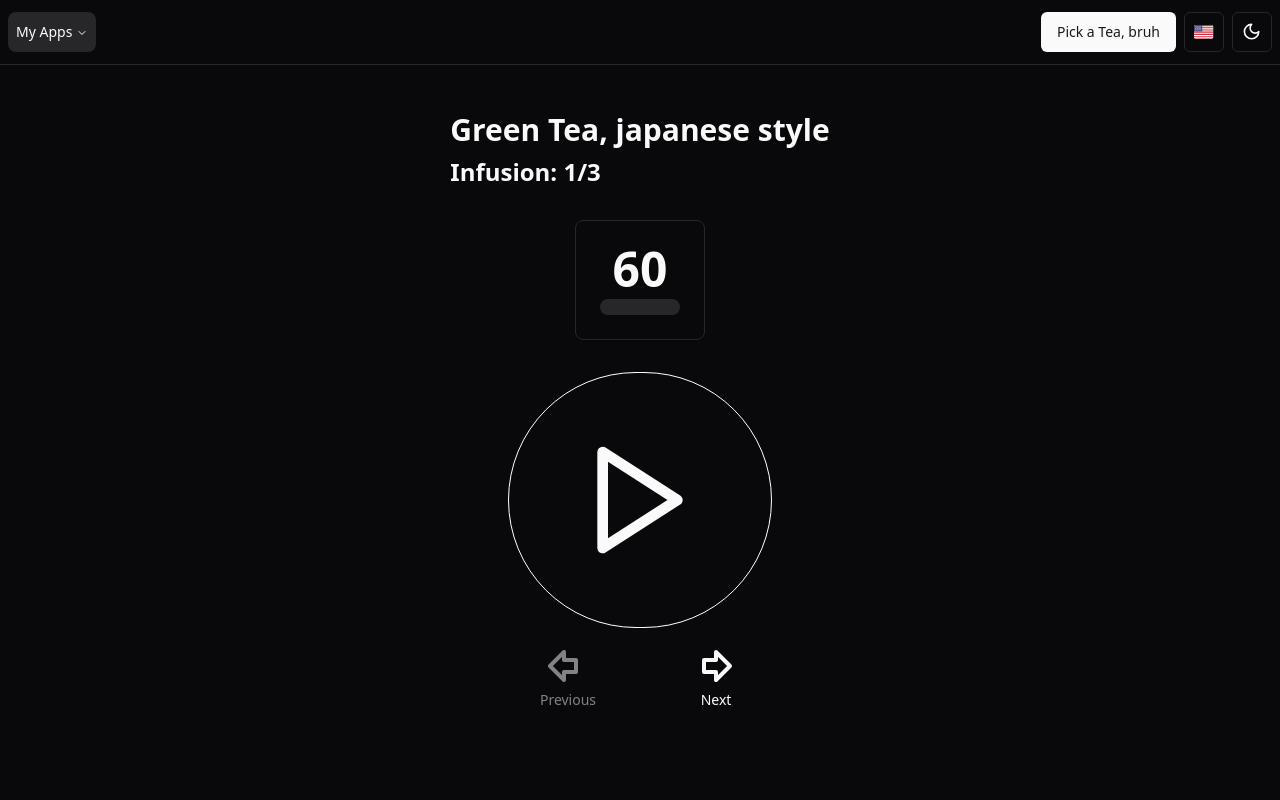
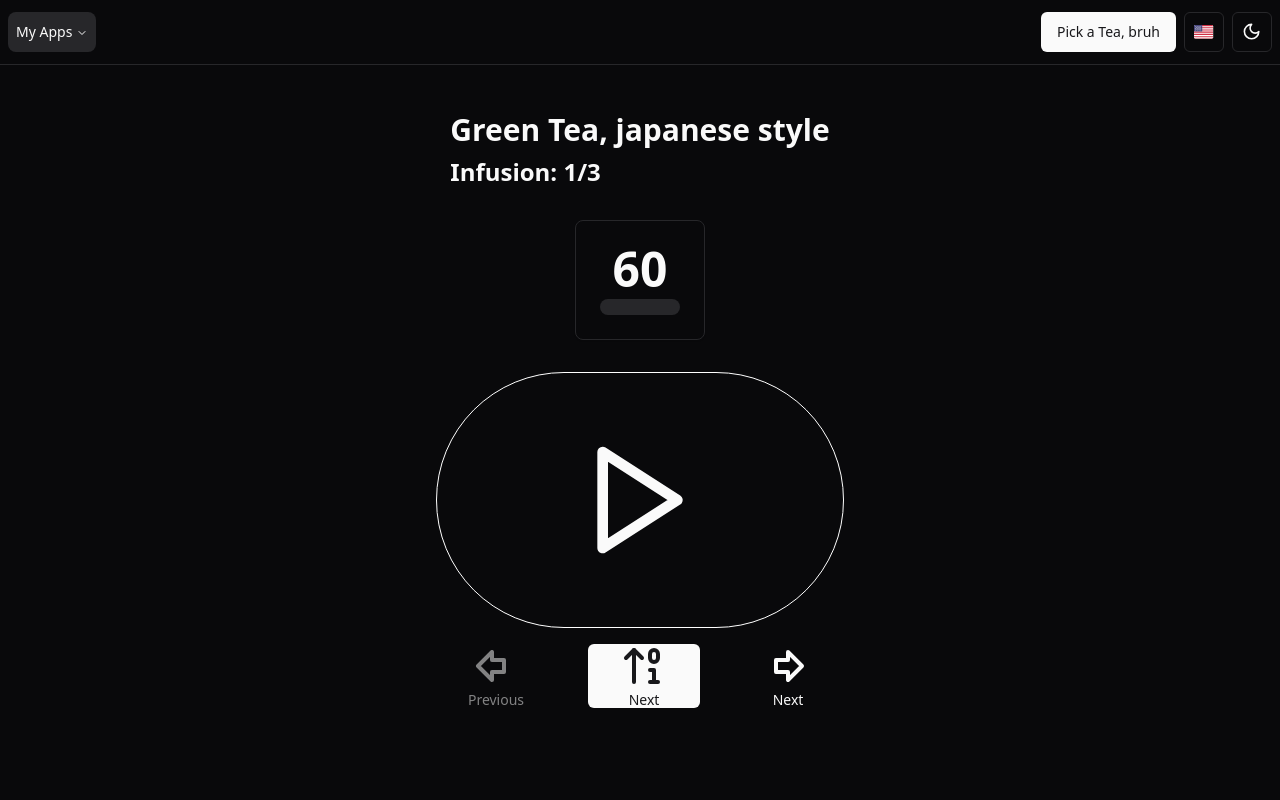
Before and after one commit to KyrillGobber/teaBruh, a React (Vite) app: page / in a window 1280 px wide. Shown: the top 800 px of the page. Built offline with nearby package versions, Linux system fonts and the light colour scheme.

Commit message:
feat: first stuff for timer hook

```diff
--- a/src/components/organisms/MainContent.tsx
+++ b/src/components/organisms/MainContent.tsx
@@ -1,33 +1,42 @@
-import { toast } from "sonner";
-import { Button } from "../ui/button";
-import { Card, CardHeader } from "../ui/card";
-import { ArrowBigLeft, ArrowBigRight, ArrowLeftFromLine, Pause, Play } from "lucide-react";
-import { useEffect, useMemo, useRef, useState } from "react";
-import { teas } from "@/lib/constants";
-import { Progress } from "../ui/progress";
-import { useTeaStore } from "@/lib/stores/TeaStore";
-import { TeaInfo } from "../molecules/TeaInfo";
-import audio from "@/assets/yay.mp3";
+import { toast } from 'sonner';
+import { Button } from '../ui/button';
+import { Card, CardHeader } from '../ui/card';
+import {
+    ArrowBigLeft,
+    ArrowBigRight,
+    ArrowLeftFromLine,
+    ArrowUp01,
+    Pause,
+    Play,
+} from 'lucide-react';
+import { useEffect, useMemo, useRef, useState } from 'react';
+import { teas } from '@/lib/constants';
+import { Progress } from '../ui/progress';
+import { useTeaStore } from '@/lib/stores/TeaStore';
+import { TeaInfo } from '../molecules/TeaInfo';
+import audio from '@/assets/yay.mp3';
 import { useTranslation } from 'react-i18next';
+import useTimer from '@/lib/hooks/useTimer';
 
 const getIcon = (timerState: TimerState, isLastInfusion: boolean) => {
     switch (timerState) {
-        case "running":
+        case 'running':
             return <Pause size={128} />;
-        case "stopped":
+        case 'stopped':
             if (isLastInfusion) return <ArrowLeftFromLine size={128} />;
             return <Play size={128} />;
     }
 };
 
-type TimerState = "running" | "stopped";
+type TimerState = 'running' | 'stopped';
 
 const SECOND = 1000;
 
 export const MainContent = () => {
+    const { startTimer, clearTimer } = useTimer();
     const { t } = useTranslation();
     const tea = useTeaStore((state) => state.tea);
-    const [timerState, setTimerState] = useState<TimerState>("stopped");
+    const [timerState, setTimerState] = useState<TimerState>('stopped');
     const [progress, setProgress] = useState(0);
     const [currentInfusion, setCurrentInfusion] = useState(1);
     const [currentTime, setCurrentTime] = useState(
@@ -44,27 +53,26 @@ export const MainContent = () => {
             setIsLastInfusion(false);
             return;
         }
-        if (timerState === "stopped") {
+        if (timerState === 'stopped') {
             if (currentTime === 0) {
                 setCurrentInfusion(currentInfusion + 1);
             }
-            setTimerState("running");
-        }
-        else {
-            setTimerState("stopped");
+            setTimerState('running');
+        } else {
+            setTimerState('stopped');
             timerIdRef.current && clearInterval(timerIdRef.current);
         }
     };
 
     useEffect(() => {
-        if (timerState === "running") {
+        if (timerState === 'running') {
             const timerId = setInterval(() => {
-                setProgress(progress => progress + fractionRef.current);
-                setCurrentTime(currentTime => currentTime - 1);
+                setProgress((progress) => progress + fractionRef.current);
+                setCurrentTime((currentTime) => currentTime - 1);
             }, SECOND);
             timerIdRef.current = timerId;
         }
-        if (timerState === "stopped") {
+        if (timerState === 'stopped') {
             timerIdRef.current && clearInterval(timerIdRef.current);
         }
     }, [timerState]);
@@ -82,9 +90,12 @@ export const MainContent = () => {
     useEffect(() => {
         if (currentTime === 0) {
             audioRef.current.play();
-            toast.success(`INFUSION ${currentInfusion} DONE, ENJOYY`, getAlertContent());
+            toast.success(
+                `INFUSION ${currentInfusion} DONE, ENJOYY`,
+                getAlertContent()
+            );
             timerIdRef.current && clearInterval(timerIdRef.current);
-            setTimerState("stopped");
+            setTimerState('stopped');
         }
     }, [currentTime]);
 
@@ -109,7 +120,7 @@ export const MainContent = () => {
     useMemo(() => {
         if (currentInfusion === tea.infusions.length && currentTime === 0) {
             setIsLastInfusion(true);
-        };
+        }
     }, [currentInfusion, tea.infusions.length, currentTime]);
 
     return (
@@ -128,7 +139,7 @@ export const MainContent = () => {
                 <div className="flex flex-col gap-4">
                     <Button
                         className="p-8 h-64 rounded-full border border-white"
-                        variant={"ghost"}
+                        variant={'ghost'}
                         onClick={handleBrewButtonEvent}
                     >
                         {getIcon(timerState, isLastInfusion)}
@@ -136,10 +147,10 @@ export const MainContent = () => {
                     <div className="flex flex-row gap-8">
                         <Button
                             className="p-8"
-                            variant={"ghost"}
+                            variant={'ghost'}
                             disabled={currentInfusion === 1}
                             onClick={() => {
-                                setTimerState("stopped");
+                                setTimerState('stopped');
                                 setCurrentInfusion(currentInfusion - 1);
                             }}
                         >
@@ -150,12 +161,29 @@ export const MainContent = () => {
                         </Button>
                         <Button
                             className="p-8"
-                            variant={"ghost"}
-                            disabled={
-                                currentInfusion === tea.infusions.length
-                            }
                             onClick={() => {
-                                setTimerState("stopped");
+                                startTimer(() => {
+                                    setProgress(
+                                        (progress) =>
+                                            progress + fractionRef.current
+                                    );
+                                    setCurrentTime(
+                                        (currentTime) => currentTime - 1
+                                    );
+                                }, 1000);
+                            }}
+                        >
+                            <span className="flex flex-col">
+                                <ArrowUp01 size={48} />
+                                {t('general.next')}
+                            </span>
+                        </Button>
+                        <Button
+                            className="p-8"
+                            variant={'ghost'}
+                            disabled={currentInfusion === tea.infusions.length}
+                            onClick={() => {
+                                setTimerState('stopped');
                                 setCurrentInfusion(currentInfusion + 1);
                             }}
                         >
--- a/src/lib/hooks/useTimeout.tsx
+++ /dev/null
@@ -1,39 +0,0 @@
-import { useState, useRef, useCallback, useEffect } from "react";
-
-export const useInterval = () => {
-    const [isActive, setIsActive] = useState(false);
-    const timeoutIdRef = useRef<NodeJS.Timeout | null>(null);
-    const callbackRef = useRef<() => void>(() => {});
-
-    const set = useCallback((callback: () => void, delay: number) => {
-        setIsActive(true);
-        callbackRef.current = callback;
-        const id = setInterval(() => {
-            callbackRef.current();
-            clear();
-        }, delay);
-        timeoutIdRef.current = id;
-    }, []);
-
-    const clear = useCallback(() => {
-        if (timeoutIdRef.current) {
-            clearInterval(timeoutIdRef.current);
-            setIsActive(false);
-            timeoutIdRef.current = null;
-        }
-    }, []);
-
-    const reset = useCallback(
-        (callback: () => void, delay: number) => {
-            clear();
-            set(callback, delay);
-        },
-        [clear, set]
-    );
-
-    useEffect(() => {
-        return clear;
-    }, [clear]);
-
-    return { set, clear, reset, isActive };
-};
--- /dev/null
+++ b/src/lib/hooks/useTimer.tsx
@@ -0,0 +1,21 @@
+import { useCallback, useRef } from 'react';
+
+export default function useTimer() {
+    const timerId = useRef<NodeJS.Timeout | null>(null);
+
+    const clearTimer = useCallback(() => {
+        timerId.current && clearInterval(timerId.current);
+    }, []);
+
+    const startTimer = useCallback(
+        (callback: () => void, duration: number) => {
+            timerId.current = setInterval(callback, duration);
+        },
+        [timerId]
+    );
+
+    return {
+        clearTimer,
+        startTimer,
+    };
+}
```
Also changed, not shown: 2 other files (tests, documents, lock files or other folders).
